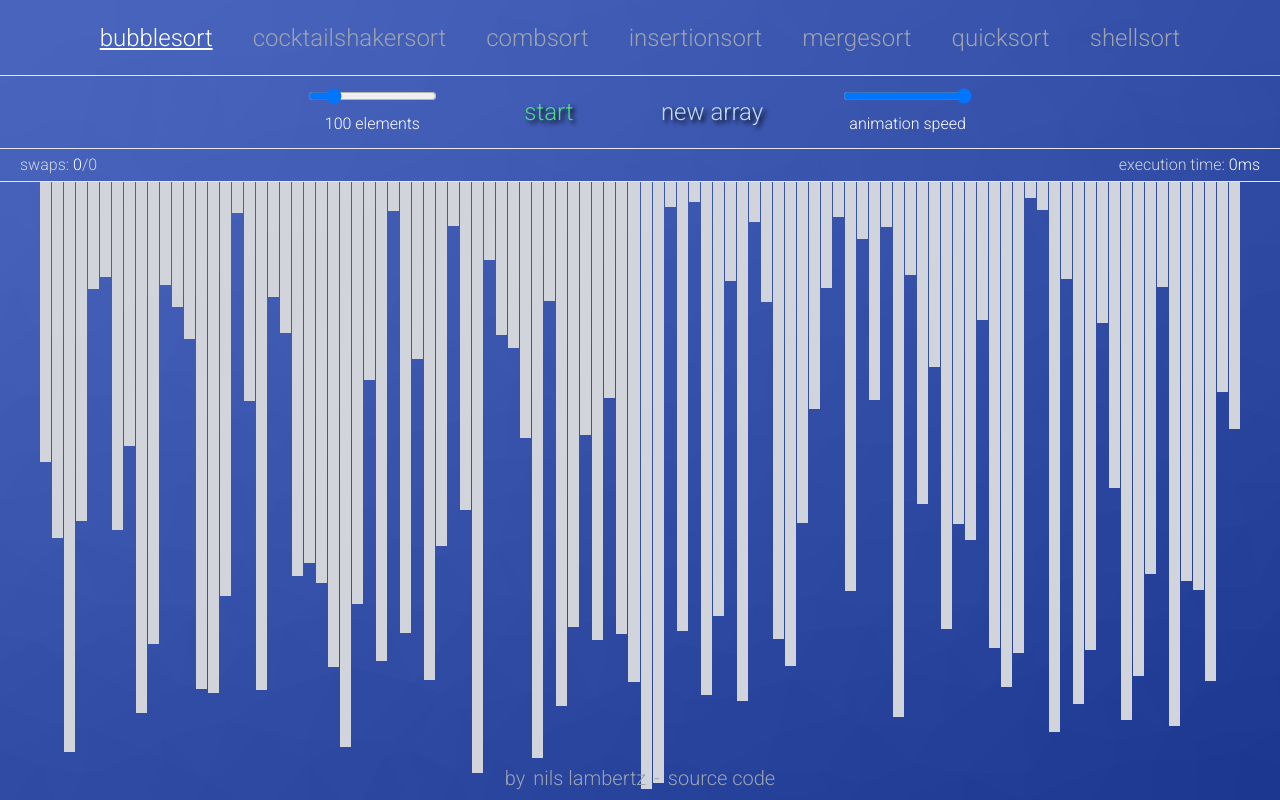
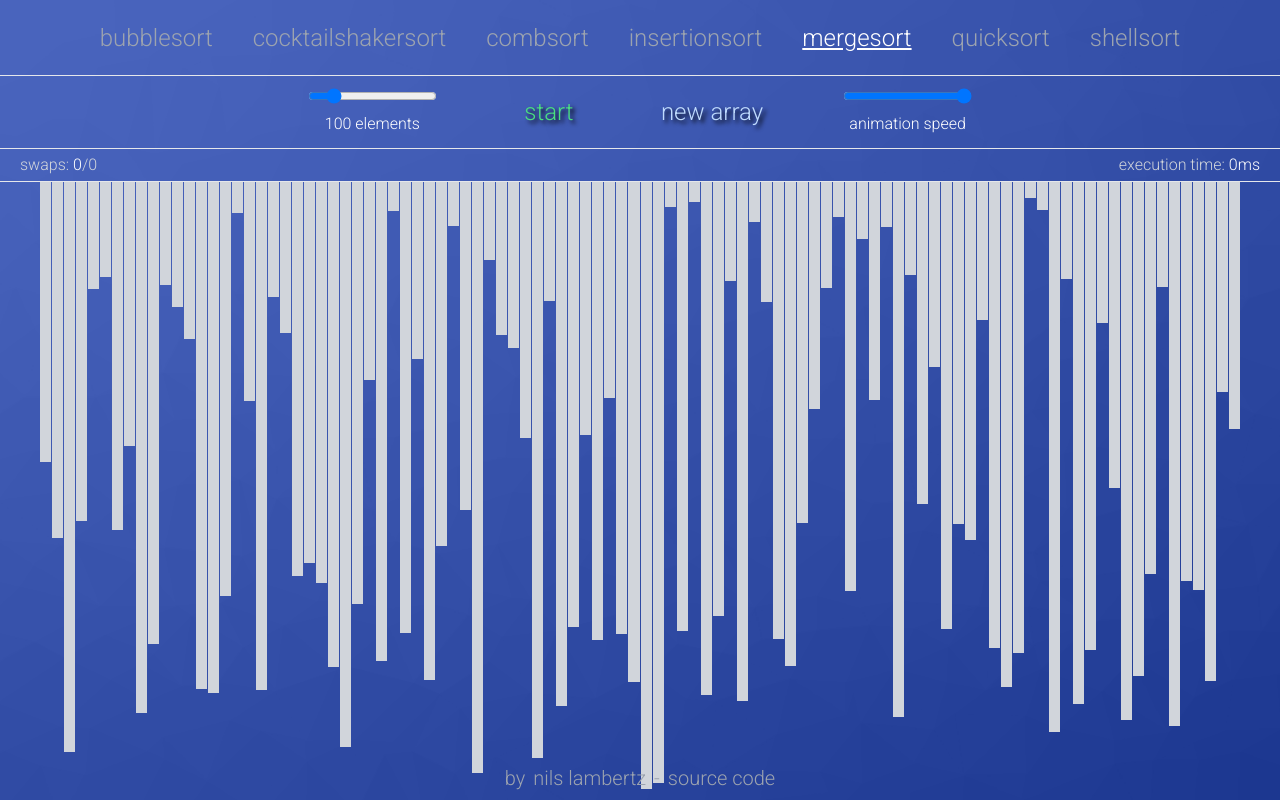
Before and after one commit to nilslambertz/sorting-algorithms, a React (Create React App) app: page / in a window 1280 px wide. Built offline with nearby package versions, Linux system fonts and the light colour scheme.

Commit message:
make mergesort initial algorithm

```diff
--- a/src/App.tsx
+++ b/src/App.tsx
@@ -23,7 +23,7 @@ export default function App() {
   const [totalNumberOfSwaps, setTotalNumberOfSwaps] = useState(0);
   const [currentStep, setCurrentStep] = useState<StepDetails | undefined>();
 
-  const [algorithm, setAlgorithm] = useState(Algorithms.bubbleSort);
+  const [algorithm, setAlgorithm] = useState(Algorithms.mergeSort);
   const [numberOfElements, setNumberOfElements] = useState(100);
   const [animationSpeed, setAnimationSpeed] = useState(500);
 
```
